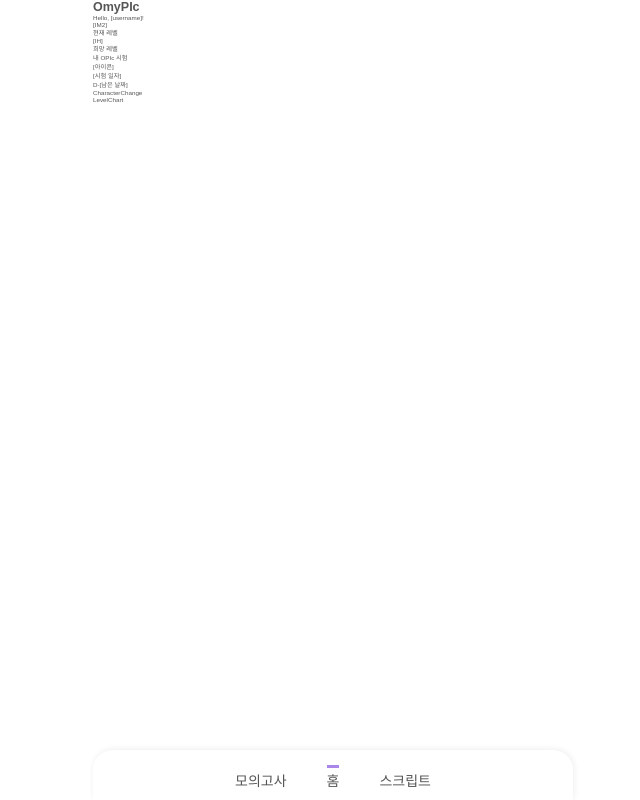
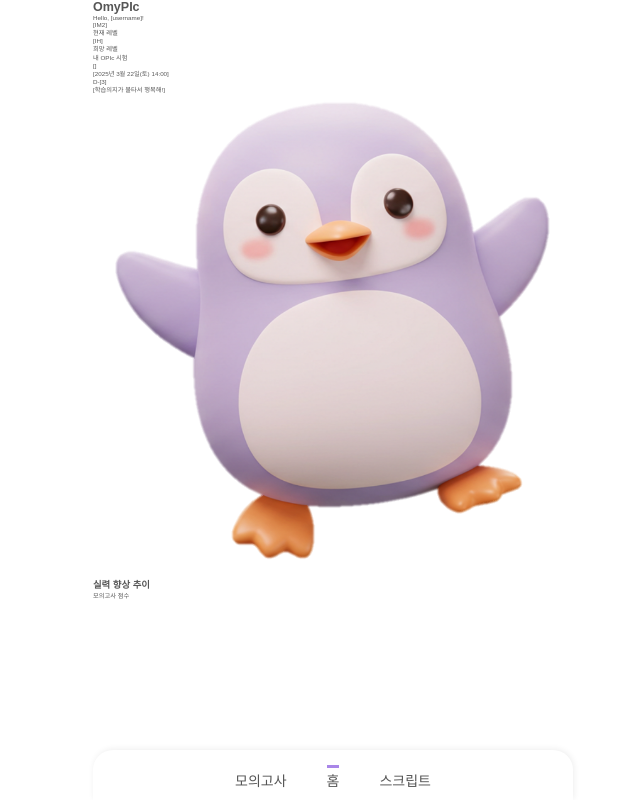
Before and after one commit to SSAFY12-B107/OmyPIc, a React (Vite) app in the folder Frontend/: page / in a window 1280 px wide. Shown: the whole page, without its empty margins (307-947 px from the left). Built offline with nearby package versions, Linux system fonts and the light colour scheme.

Commit message:
[feat] 메인페이지 마크업 완료 #S12P21B107-40

```diff
--- a/Frontend/src/components/home/CharacterChange.tsx
+++ b/Frontend/src/components/home/CharacterChange.tsx
@@ -1,10 +1,14 @@
 import styles from './CharacterChange.module.css'
+import opigi from '../../assets/images/opigi.png'
 
 type Props = {}
 
 function CharacterChange({}: Props) {
   return (
-    <div>CharacterChange</div>
+    <div className={styles['character-change']}>
+      <p>[학습의지가 불타서 행복해!]</p>
+      <img src={opigi} alt="" />
+    </div>
   )
 }
 
--- a/Frontend/src/components/home/LevelChart.tsx
+++ b/Frontend/src/components/home/LevelChart.tsx
@@ -1,11 +1,20 @@
-import styles from './LevelChart.module.css'
+import styles from "./LevelChart.module.css";
 
-type Props = {}
+type Props = {};
 
 function LevelChart({}: Props) {
   return (
-    <div>LevelChart</div>
-  )
+    <div className={styles["level-chart"]}>
+      <h2>실력 향상 추이</h2>
+      {/* 차트 자리 */}
+
+      {/* 커스텀 범례 */}
+      <div className={styles["chart-legend"]}>
+        <div className={styles["legend-dot"]}></div>
+        <p className={styles["legend-text"]}>모의고사 점수</p>
+      </div>
+    </div>
+  );
 }
 
-export default LevelChart
+export default LevelChart;
--- a/Frontend/src/pages/home/Home.tsx
+++ b/Frontend/src/pages/home/Home.tsx
@@ -7,17 +7,18 @@ function Home() {
   return (
     <div className={styles['home']}>
       {/* 메인화면 header */}
-      <header className={styles['home-header']}>
+    <header className={styles['home-header']}>
       <h1 className={styles['logo-txt']}>OmyPIc</h1>
       <div className={styles['user-info']}>
         <p>Hello, [username]!</p>
-        <img src="" alt="" className={styles['user-img']} />
+        {/* user-img 없는 경우 고려해야함(div로 스타일? 아님 기본 img 넣기) */}
+        <img src="" alt="" />
       </div>
     </header>
 
     <div className={styles['home-body']}>
       {/* 레벨 박스 */}
-      <div className={styles['level-box']}>
+      <div className={`${styles['home-box']} ${styles['level-box']}`}>
         <div className={styles['my-level']}>
           <p className={styles['level']}>[IM2]</p>
           <p className={styles['level-title']}>현재 레벨</p>
@@ -29,17 +30,18 @@ function Home() {
       </div>
 
       {/* 시험 날짜 박스 */}
-      <div className={styles['test-date-box']}>
+      <div className={`${styles['home-box']} ${styles['test-date-box']}`}>
         <div className={styles['date-info']}>
           <div className={styles['date-title']}>
             <p>내 OPIc 시험</p>
-            <div className={styles['date-icon-box']}>
-              [아이콘]
+            <div>
+              {/* 아이콘 박스 */}
+              []
             </div>
           </div>
-          <div className={styles['test-date']}>[시험 일자]</div>
+          <div className={styles['test-date']}>[2025년 3월 22일(토) 14:00]</div>
         </div>
-        <div className={styles['d-day']}>D-[남은 날짜]</div>
+        <div className={styles['d-day']}>D-[3]</div>
       </div>
 
         {/* 캐릭터 박스 */}
@@ -47,10 +49,10 @@ function Home() {
 
         {/* 실력 향상 추이 그래프 */}
         <LevelChart />
+      </div>
 
         {/* 네브바 */}
         <Navbar />
-      </div>
     </div>
   )
 }
```
